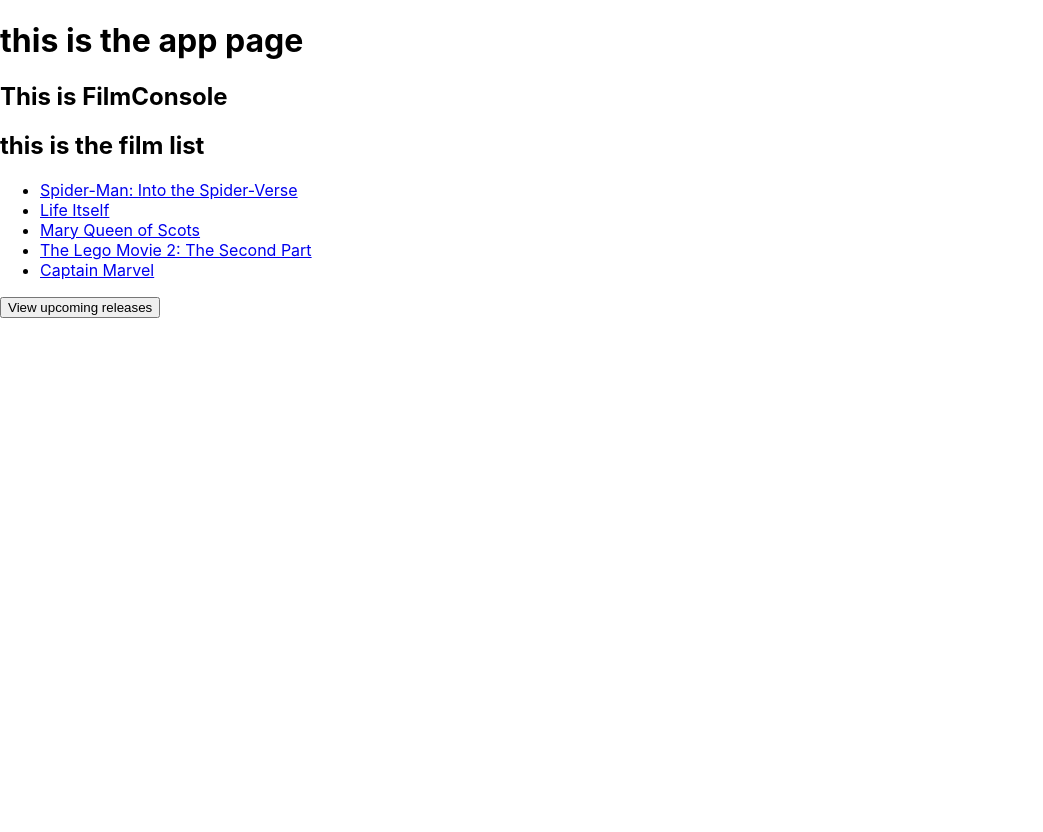
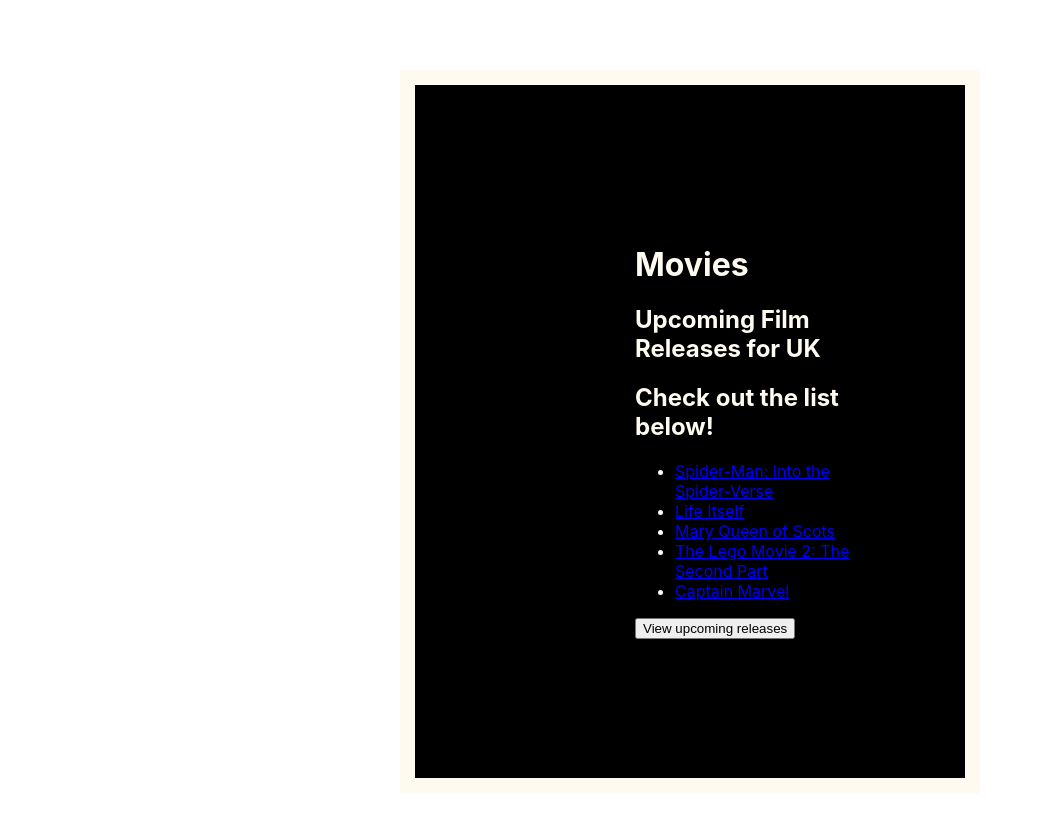
Before and after one commit to AmyBrowneDesigns/cc_movies_list_hw_react, a React (Create React App) app: page / in a window 1280 px wide. Shown: the top 832 px of the page, without its empty margins (0-1043 px from the left). Before the commit the page ends 800 px from the top, so only its background shows below. Built offline with nearby package versions, Linux system fonts and the light colour scheme.

Commit message:
attempted css

```diff
--- a/src/App.css
+++ b/src/App.css
@@ -1,38 +1,29 @@
-.App {
-  text-align: center;
-}
 
-.App-logo {
-  height: 40vmin;
-  pointer-events: none;
-}
+.App{
+    color:floralwhite;
+    justify-content: center;
+    background-color:black;
+    border: 15px solid floralwhite;
+    display: grid;
+    /* padding:100px; */
+    margin-top:70px;
+    margin-bottom: 70px;
+    margin-left: 400px;
+    margin-right: 300px;
+    grid-template-columns: repeat(5, 1fr);
+    grid-template-rows: repeat(5, 1fr);
+    grid-column-gap: 0px;
+    grid-row-gap: 0px;
+  }
+  .div1
+  { grid-area: 2 / 3 / 5 / 5; };
 
-@media (prefers-reduced-motion: no-preference) {
-  .App-logo {
-    animation: App-logo-spin infinite 20s linear;
+
+  .box {
+    border-radius: 25px;
+    background: #12140e;
+    padding: 20px;
+    width: 200px;
+    height: 150px;
+    box-shadow: 5px 5px 49px 5px rgba(0,0,0,0.68);
   }
-}
-
-.App-header {
-  background-color: #282c34;
-  min-height: 100vh;
-  display: flex;
-  flex-direction: column;
-  align-items: center;
-  justify-content: center;
-  font-size: calc(10px + 2vmin);
-  color: white;
-}
-
-.App-link {
-  color: #61dafb;
-}
-
-@keyframes App-logo-spin {
-  from {
-    transform: rotate(0deg);
-  }
-  to {
-    transform: rotate(360deg);
-  }
-}
--- a/src/App.js
+++ b/src/App.js
@@ -4,10 +4,19 @@
 
 function App() {
   return (
+    <span class= "box">
+    <span class="App">
+      <span class="div1">
+
+
     <>
-    <h1>this is the app page</h1>
+    <h1>Movies</h1>
     <FilmConsole/>
     </>
+    </span>
+    </span>
+    </span>
+
   );
 }
 
--- a/src/components/FilmList.js
+++ b/src/components/FilmList.js
@@ -9,7 +9,7 @@
     });
     return (
         <>
-        <h2>this is the film list</h2>
+        <h2>Check out the list below!</h2>
         <ul>
             {filmList}
         </ul>
--- /dev/null
+++ b/src/containers/FilmConsole.css
@@ -0,0 +1,21 @@
+.button{
+    color: rgb(255, 255, 255);
+    font-size:24px;
+    line-height: 24px;
+    padding: 7px;
+    border-radius: 15px;
+    font-family: Georgia, serif;
+    font-weight: normal;
+    font-style: normal;
+    font-variant: normal;
+    background-image: linear-gradient(to right, rgb(28, 110, 164) 0%, rgb(35, 136, 203) 50%, rgb(20, 78, 117) 100%);
+    box-shadow: rgba(0, 0, 0, 0.68) 5px 5px 49px 5px;
+    border: 2px solid rgb(28, 110, 164);
+    display: inline-block;}
+
+.button:hover{
+    background: #1C6EA4;
+  }
+.button:active{
+    background: #144E75;
+  }
--- a/src/containers/FilmConsole.js
+++ b/src/containers/FilmConsole.js
@@ -33,10 +33,9 @@
     )
     return (
         <>
-        <h2>This is FilmConsole</h2>
+        <h2>Upcoming Film Releases for UK</h2>
         <FilmList films = {films}/>
-
-        <form action="https://www.imdb.com/calendar/?region=gb" target="_blank">
+        <form class="button" action="https://www.imdb.com/calendar/?region=gb" target="_blank">
             <input type="submit" value= "View upcoming releases" />
         </form>
         </>
```
Also changed, not shown: 1 other file (tests, documents, lock files or other folders).
